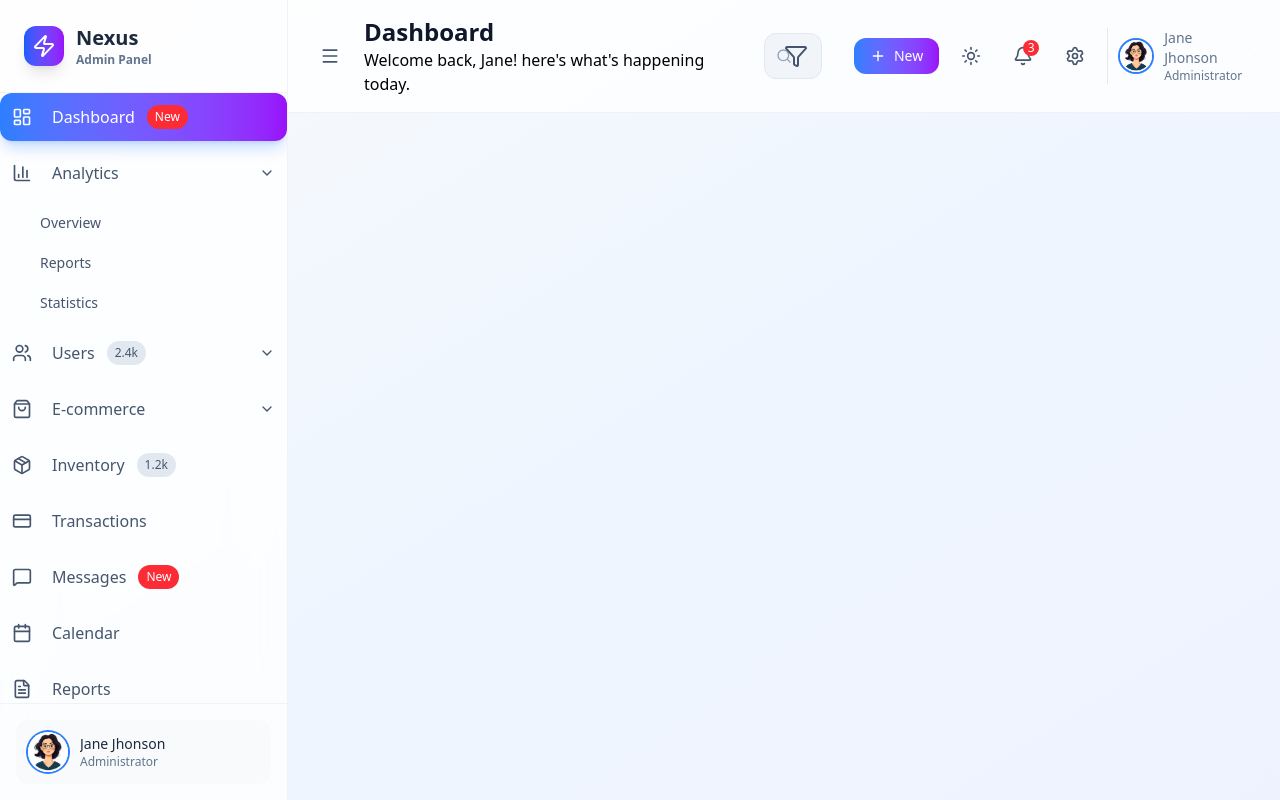
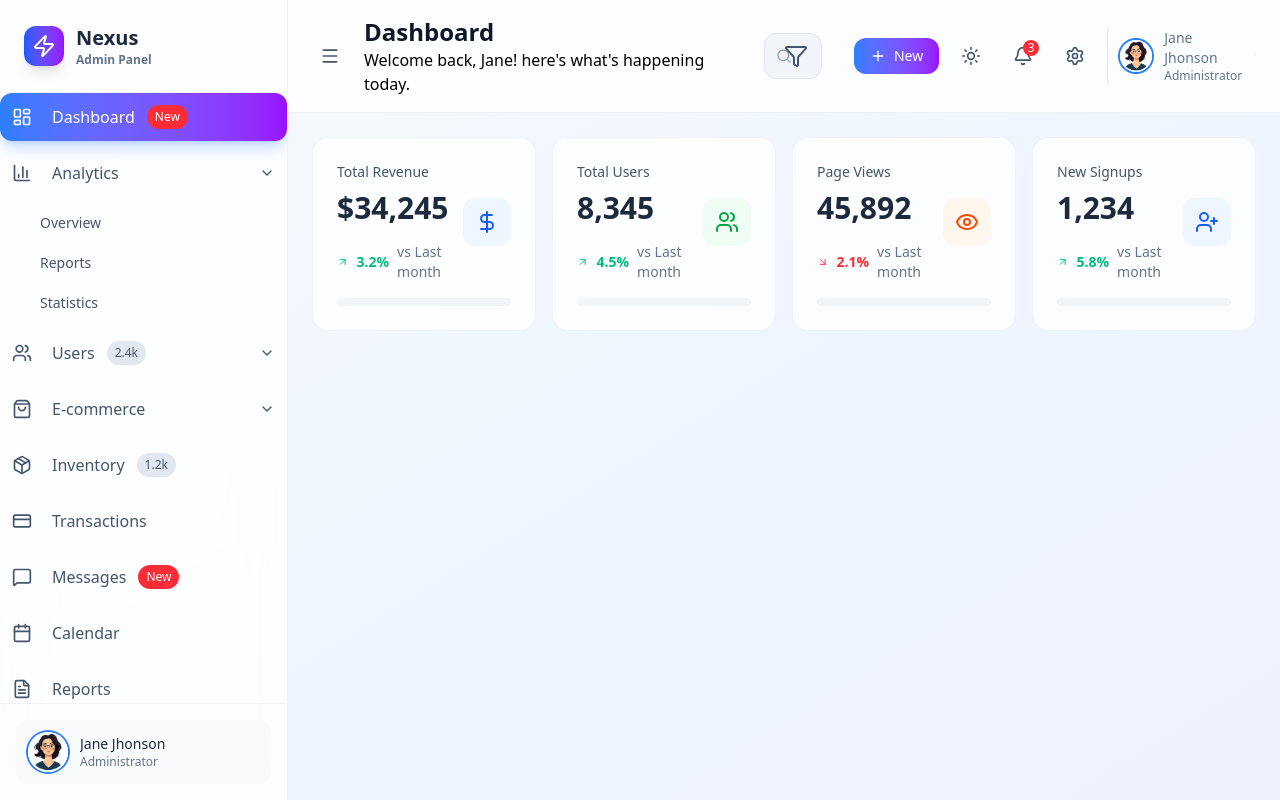
Before and after one commit to Tsedeniyagashaw/admin_dashboard, a React (Vite) app: page / in a window 1280 px wide. Built offline with nearby package versions, Linux system fonts and the light colour scheme.

Commit message:
Add dashboard

```diff
--- a/src/App.jsx
+++ b/src/App.jsx
@@ -1,6 +1,7 @@
 import React from 'react'
 import Sidebar from './components/layout/Sidebar'
 import Header from './components/layout/Header'
+import Dashboard from './components/Dashboard/Dashboard'
 
 const App = () => {
 
@@ -20,6 +21,13 @@
         <Header sideBarCollapsed={sideBarCollapsed}
         onToggleSidebar ={() => setSideBarCollapsed(!sideBarCollapsed)}
         />
+ <main className='flex-1 overflow-y-auto bg-transparent'>
+  <div className='p-6 space-y-6'>
+         {currentPage === 'dashboard' &&
+          <Dashboard />}
+  </div>
+ </main>
+
 
       </div>
 
@@ -29,3 +37,6 @@
 }
 
 export default App
+
+
+//50
--- /dev/null
+++ b/src/components/Dashboard/Dashboard.jsx
@@ -0,0 +1,12 @@
+import React from 'react'
+import StatsGrid from './StatsGrid'
+
+function Dashboard() {
+  return (
+    <div className='space-y-6'>
+      <StatsGrid />
+    </div>
+  )
+}
+
+export default Dashboard
--- /dev/null
+++ b/src/components/Dashboard/StatsGrid.jsx
@@ -0,0 +1,112 @@
+import {
+  Users,
+  Eye,
+  UserPlus,
+  TrendingUp,
+  TrendingDown,
+  DollarSign,
+  ArrowRight,
+  ArrowUpRight,
+  ArrowDownRight
+} from "lucide-react";
+
+import React from 'react'
+
+const stats = [
+    {
+        title: "Total Revenue",
+    value: "$34,245",
+    change: "3.2%",
+    trend: "up",
+    icon: DollarSign,
+    color: "from-blue-500 to-indigo-600",
+    bgColor: "bg-blue-50 dark:bg-blue-900/20",
+    textColor: "text-blue-600 dark:text-blue-400",
+    },
+  {
+    title: "Total Users",
+    value: "8,345",
+    change: "4.5%",
+    trend: "up",
+    icon: Users,
+    color: "from-green-500 to-teal-600",
+    bgColor: "bg-green-50 dark:bg-green-900/20",
+    textColor: "text-green-600 dark:text-green-400",
+  },
+  {
+    title: "Page Views",
+    value: "45,892",
+    change: "2.1%",
+    trend: "down",
+    icon: Eye,
+    color: "from-orange-500 to-red-600",
+    bgColor: "bg-orange-50 dark:bg-orange-900/20",
+    textColor: "text-orange-600 dark:text-orange-400",
+  },
+  {
+    title: "New Signups",
+    value: "1,234",
+    change: "5.8%",
+    trend: "up",
+    icon: UserPlus,
+    color: "from-blue-500 to-indigo-600",
+    bgColor: "bg-blue-50 dark:bg-blue-900/20",
+    textColor: "text-blue-600 dark:text-blue-400",
+  }
+];
+
+
+function StatsGrid() {
+  return (
+    <div className='grid grid-cols-1 md:grid-cols-2 xl:grid-cols-4 gap-4'>
+        {stats.map((stats, index) => (
+            <div className='bg-white/80 dark:bg-slate-900/80 backdrop:blur-xl
+         rounded-2xl p-6 border border-slate-200/50 dark:border-slate-700/50
+         hover:shadow-xl hover:shadow-slate-200/20 dark:hover:shadow-slate-900/20 transition-all duration-300 group'
+         key={index}>
+            <div className='flex items-center justify-between'>
+              <div className='flex-1'>
+                 <p className='text-sm font-medium text-slate-600 dark:text-slate-400 mb-2'>
+                    {stats.title}
+                 </p>
+
+                 <p className='text-3xl font-bold text-slate-800 dark:text-white mb-4' >{stats.value}</p>
+                 <div className='flex items-center space-x-2'>
+                    {stats.trend === 'up' ?
+                    <ArrowUpRight className='w-4 h-4 text-emerald-500' /> :
+                     <ArrowDownRight className='w-4 h-4 text-red-500' />}
+                      <span className={`text-sm font-semibold ${stats.trend === 'up' ? 'text-emerald-500' : 'text-red-500'}`}>{stats.change}</span>
+                      <span className='text-sm text-slate-500 dark:text-slate-400'>vs Last month</span>
+                 </div>
+                </div>
+
+   <div className={`p-3 rounded-xl ${stats.bgColor} group-hover:scale-110 transition-all duration-300`}>
+    {<stats.icon className={`w-6 h-6 ${stats.textColor}`} />}
+  </div>
+  </div>
+
+    <div className='mt-4 h-2 bg-slate-100 dark:bg-slate-800 rounded-full overflow-hidden'>
+<div  className={`w-full bg-linear-to-r ${stats.color} rounded-full transition-all duration-100`}
+      style={{width: stats.trend === "up" ? "75%" : "45%" }}
+      > </div>
+
+        </div>
+
+
+
+
+
+        </div>
+        ))}
+
+
+
+
+
+
+
+    </div>
+  )
+}
+
+export default StatsGrid
```
Also changed, not shown: 1 other file (tests, documents, lock files or other folders).
